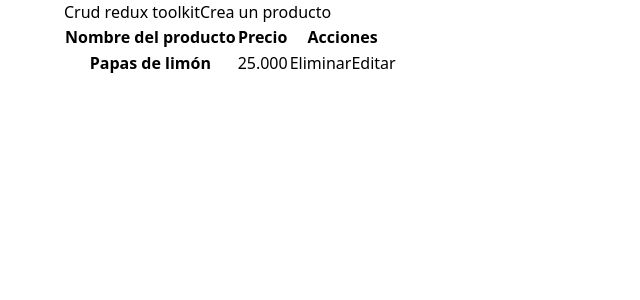
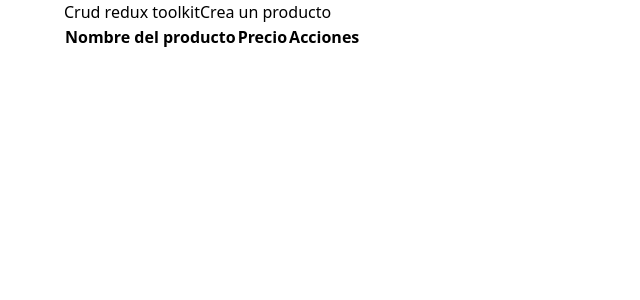
Before and after one commit to miloa2002/Crud-app-redux, a React (Vite) app: page / in a window 1280 px wide. Shown: the top 300 px of the page, without its empty margins (0-640 px from the left). Built offline with nearby package versions, Linux system fonts and the light colour scheme.

Commit message:
Mostrar la data

```diff
--- a/src/components/ListaProductos.jsx
+++ b/src/components/ListaProductos.jsx
@@ -1,7 +1,7 @@
 import ResultadosData from "./ResultadosData"
 
-const ListaProductos = () => {
-
+// eslint-disable-next-line react/prop-types
+const ListaProductos = ({ productosData }) => {
     return (
         <>
             <div className="relative overflow-x-auto shadow-md sm:rounded-lg">
@@ -20,7 +20,12 @@ const ListaProductos = () => {
                         </tr>
                     </thead>
                     <tbody>
-                        <ResultadosData />
+                        {
+                            // eslint-disable-next-line react/prop-types
+                            productosData.map((producto) => (
+                                <ResultadosData producto={producto} key={producto.id} />
+                            ))
+                        }
                     </tbody>
                 </table>
             </div>
--- a/src/components/ResultadosData.jsx
+++ b/src/components/ResultadosData.jsx
@@ -1,14 +1,15 @@
+/* eslint-disable react/prop-types */
 
-const ResultadosData = () => {
+const ResultadosData = ({ producto }) => {
 
     return (
         <>
             <tr className="bg-white border-b dark:bg-gray-800 dark:border-gray-700">
                 <th scope="row" className="px-6 py-4 font-medium text-gray-900 whitespace-nowrap dark:text-white">
-                    Papas de limón
+                    {producto.nombre}
                 </th>
                 <td className="px-6 py-4">
-                    25.000
+                    {producto.precio}
                 </td>
                 <td className="px-6 py-4 flex md:flex-row flex-col gap-4">
                     <button
--- a/src/pages/Home.jsx
+++ b/src/pages/Home.jsx
@@ -16,7 +16,7 @@ const Home = () => {
 
   return (
     <div className="container">
-      <ListaProductos />
+      <ListaProductos productosData={productosData} />
     </div>
   )
 }
```
